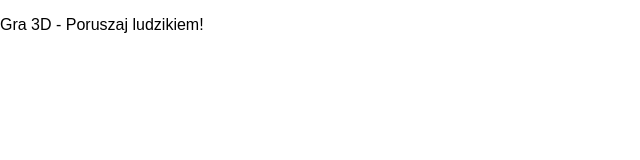
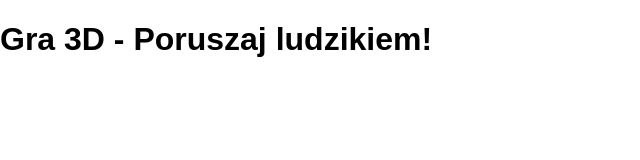
Before and after one commit to phszawadzki/3Dgame, a plain HTML site: page index.html in a window 1280 px wide. Shown: the whole page, without its empty margins (0-640 px from the left). Drawn offline with nearby package versions, Linux system fonts and the light colour scheme.

Commit message:
Update index.html

```diff
--- a/index.html
+++ b/index.html
@@ -7,7 +7,7 @@
   <link rel="stylesheet" href="style.css">
 </head>
 <body>
-  <p>Gra 3D - Poruszaj ludzikiem!</p>
+  <h1>Gra 3D - Poruszaj ludzikiem!</h1>
   <div id="gameContainer"></div>
   <script src="https://cdn.jsdelivr.net/npm/three@0.152.2/build/three.min.js"></script>
   <script src="script.js"></script>
```
